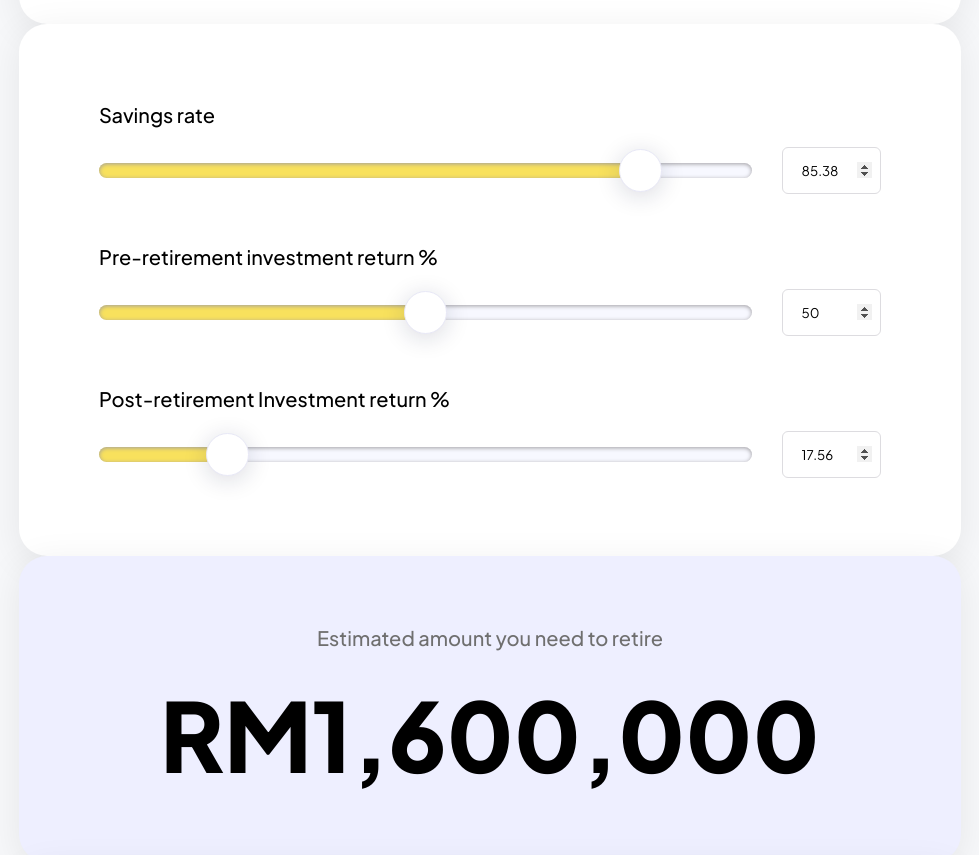
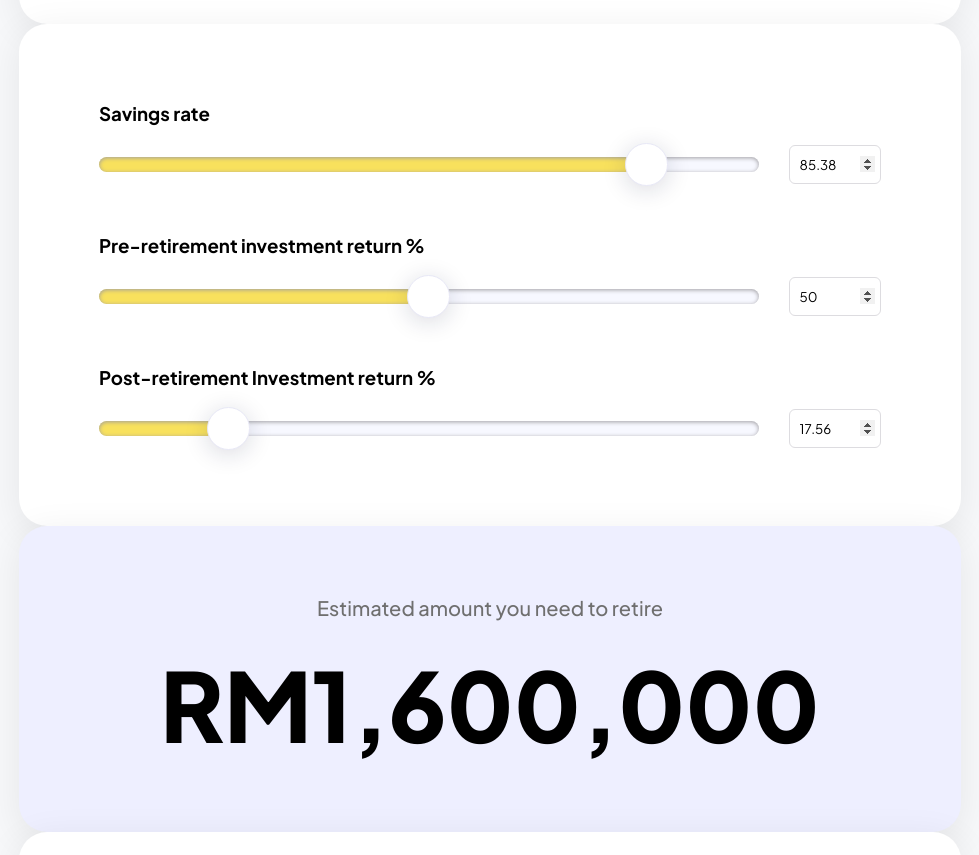
Before and after one commit to MeyAdam/moneymama, a React (Vite) app: page / in a window 1280 px wide. Shown: the part 3021-3876 px from the top of the page, without its empty margins (150-1129 px from the left). Built offline with nearby package versions, Linux system fonts and the light colour scheme.

Commit message:
update section percentage input UI responsiveness

```diff
--- a/src/components/PercentageInput/PercentageInput.jsx
+++ b/src/components/PercentageInput/PercentageInput.jsx
@@ -23,7 +23,7 @@ const PercentageInput = () => {
     <section className={css.sectionPercentageInput}>
       <WrapperWhite className={css.wrapperPercentageInput}>
         <div className={css.wrapperPercentage}>
-          <p>Savings rate</p>
+          <h3>Savings rate</h3>
           <div className={css.wrapperInputValue}>
             <input
               className={css.rangeInput}
@@ -53,7 +53,7 @@ const PercentageInput = () => {
           </div>
         </div>
         <div className={css.wrapperPercentage}>
-          <p>Pre-retirement investment return %</p>
+          <h3>Pre-retirement investment return %</h3>
           <div className={css.wrapperInputValue}>
             <input
               className={css.rangeInput}
@@ -83,7 +83,7 @@ const PercentageInput = () => {
           </div>
         </div>
         <div className={css.wrapperPercentage}>
-          <p>Post-retirement Investment return %</p>
+          <h3>Post-retirement Investment return %</h3>
           <div className={css.wrapperInputValue}>
             <input
               className={css.rangeInput}
--- a/src/components/PercentageInput/PercentageInput.module.css
+++ b/src/components/PercentageInput/PercentageInput.module.css
@@ -1,7 +1,7 @@
 .sectionPercentageInput {}
 
 .wrapperPercentageInput {
-    padding: 78px 80px;
+    padding: 50px 20px;
     gap: 50px;
 }
 
@@ -24,7 +24,13 @@
 
 .numberInput {
     width: 106.41px;
-    padding: 14px 8.41px 14px 19px;
+    padding: 10px 5px 10px 10px;
     border-radius: 6px;
     border: 1px solid var(--lightGrey);
 }
+
+@media screen and (min-width: 768px) {
+    .wrapperPercentageInput {
+        padding: 78px 80px;
+    }
+}
```
